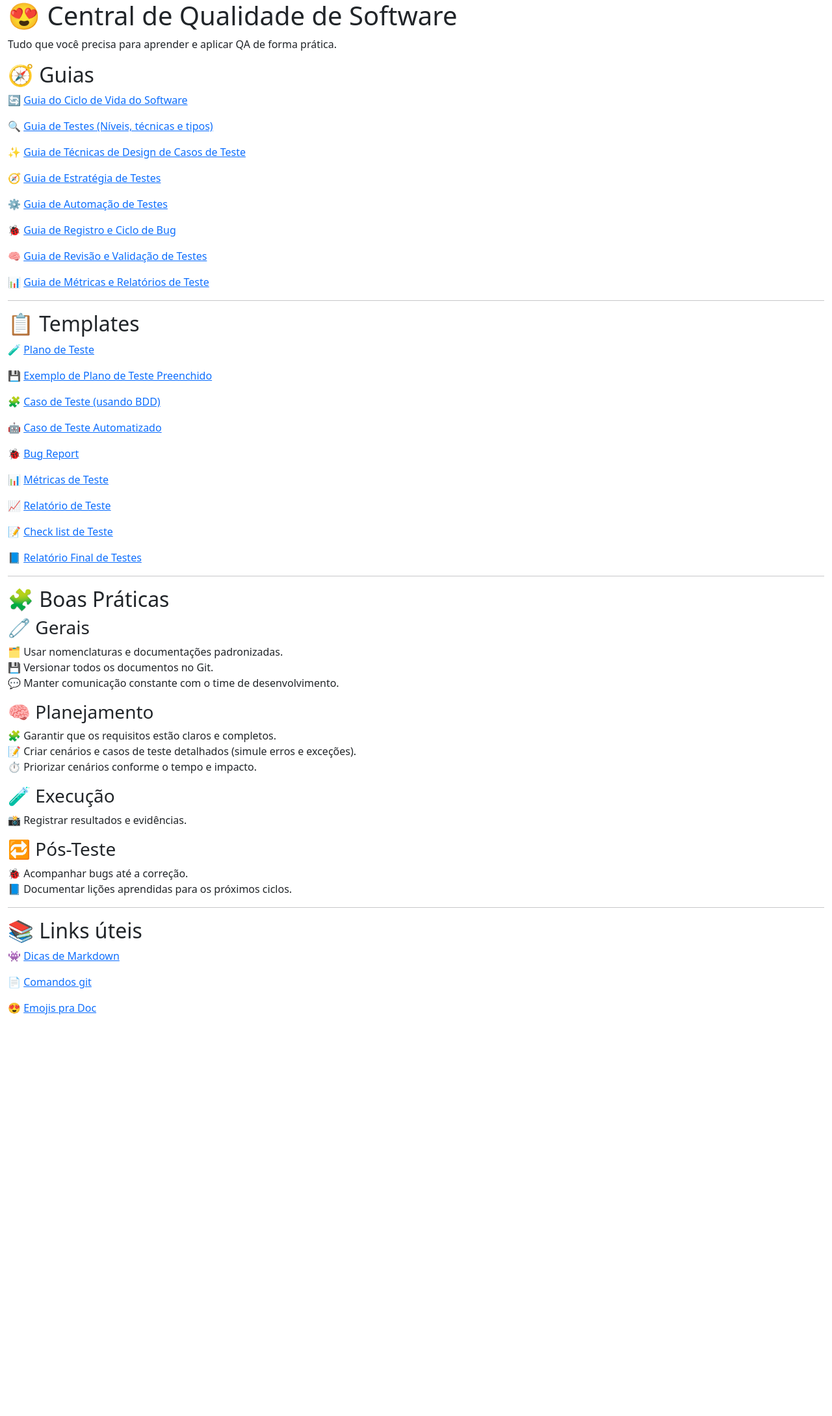
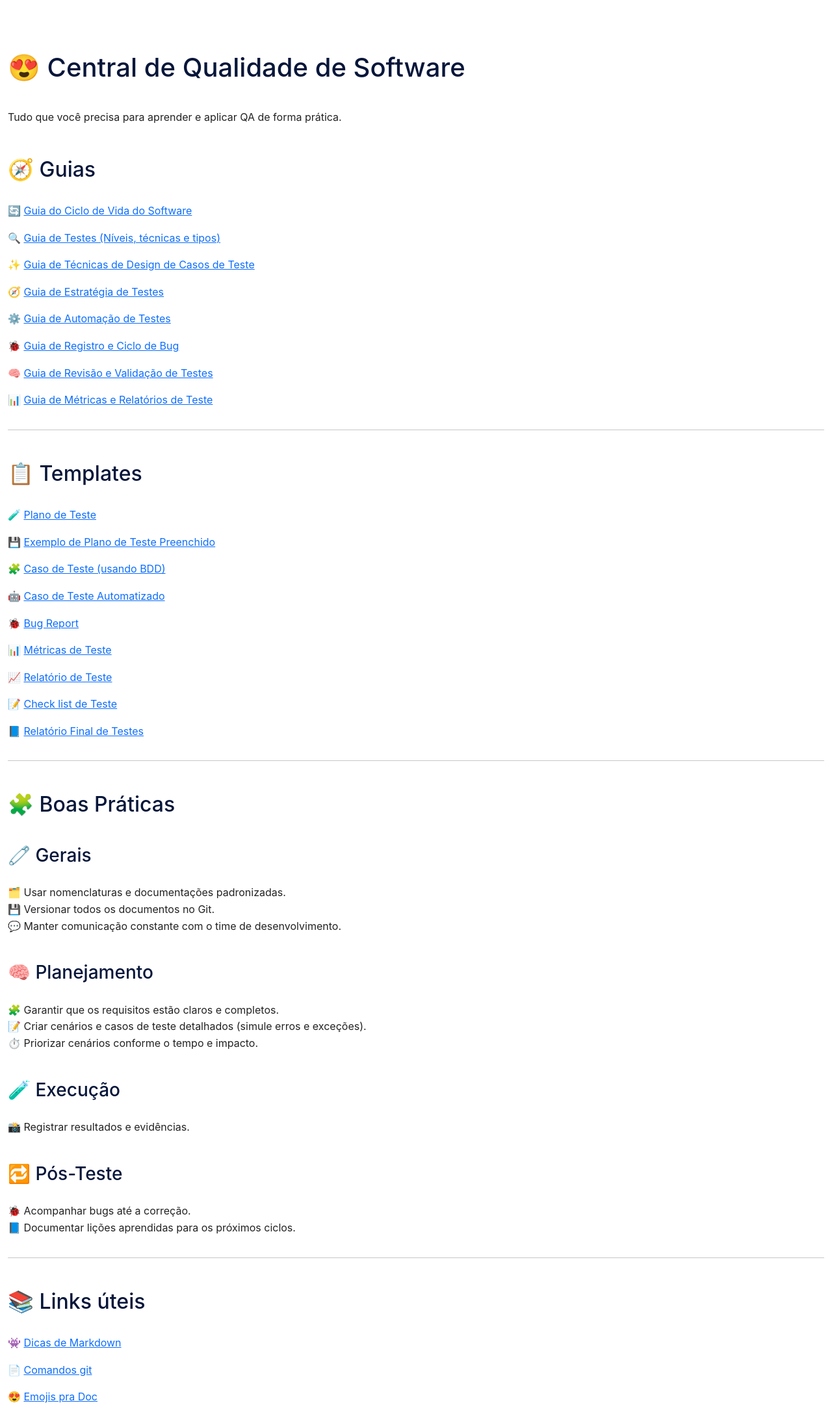
Before and after one commit to oliveiraandressa/QAland, a Jekyll site: the page built from readme.md, in a window 1280 px wide. Shown: the whole page at 65% size. Built offline with Jekyll 4.4.1, drawn with Linux system fonts in a browser that asks for light colours; before the commit the page ends 1579 px from its top, so only the background shows below that.

Commit message:
Reorder stylesheet links for improved loading performance and maintainability

```diff
--- a/_layouts/default.html
+++ b/_layouts/default.html
@@ -4,8 +4,9 @@
   <meta charset="utf-8">
   <meta name="viewport" content="width=device-width,initial-scale=1">
   <title>{{ page.title | default: site.title }}</title>
-  <link rel="stylesheet" href="{{ '/assets/css/custom.css' | relative_url }}">
-  <link href="https://cdn.jsdelivr.net/npm/bootstrap@5.3.8/dist/css/bootstrap.min.css" rel="stylesheet" integrity="sha384-sRIl4kxILFvY47J16cr9ZwB07vP4J8+LH7qKQnuqkuIAvNWLzeN8tE5YBujZqJLB" crossorigin="anonymous">
+
+    <link href="https://cdn.jsdelivr.net/npm/bootstrap@5.3.8/dist/css/bootstrap.min.css" rel="stylesheet" integrity="sha384-sRIl4kxILFvY47J16cr9ZwB07vP4J8+LH7qKQnuqkuIAvNWLzeN8tE5YBujZqJLB" crossorigin="anonymous">
+    <link rel="stylesheet" href="{{ '/assets/css/custom.css' | relative_url }}">
 </head>
 <body>
   <div class="container-fluid">
```
